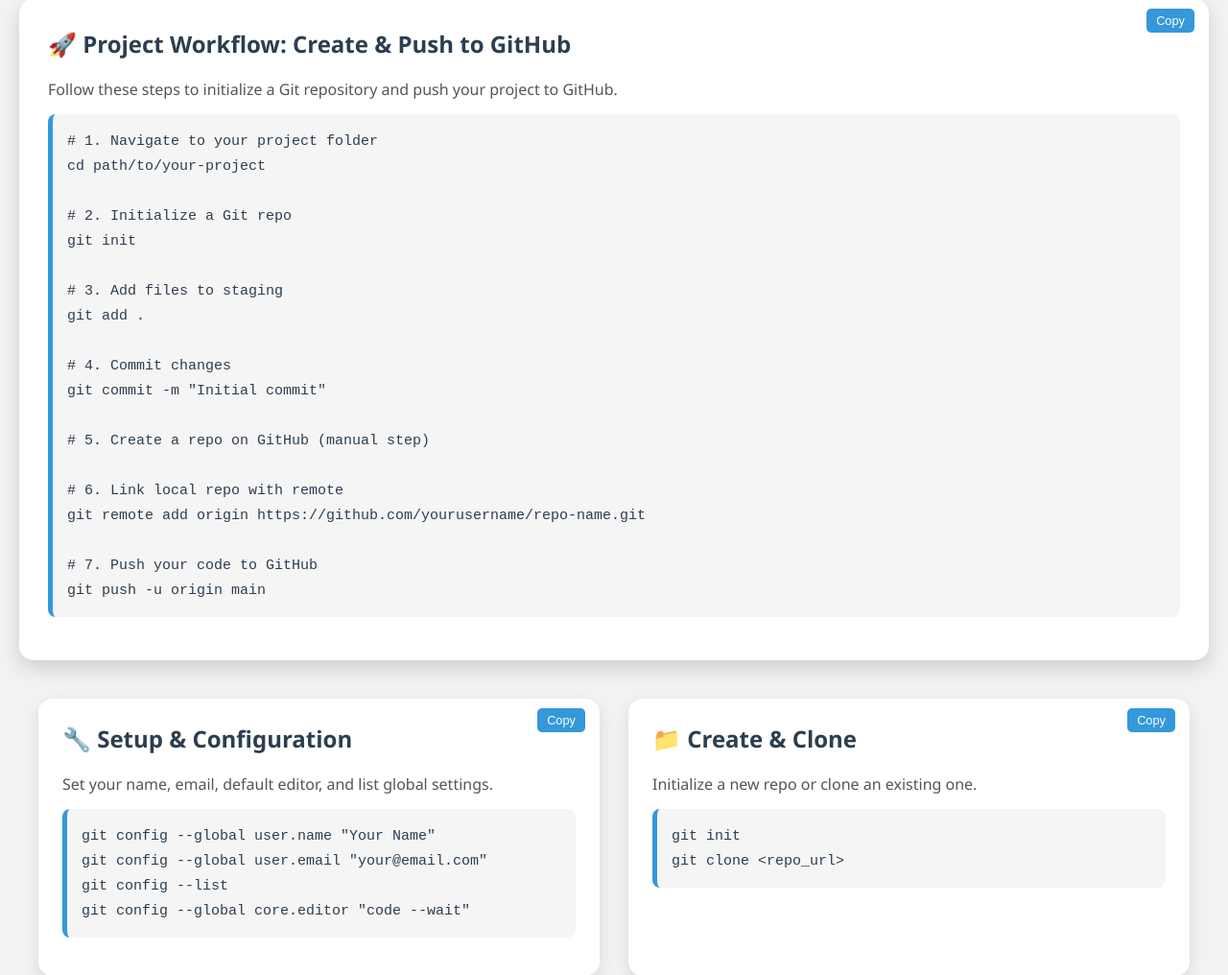
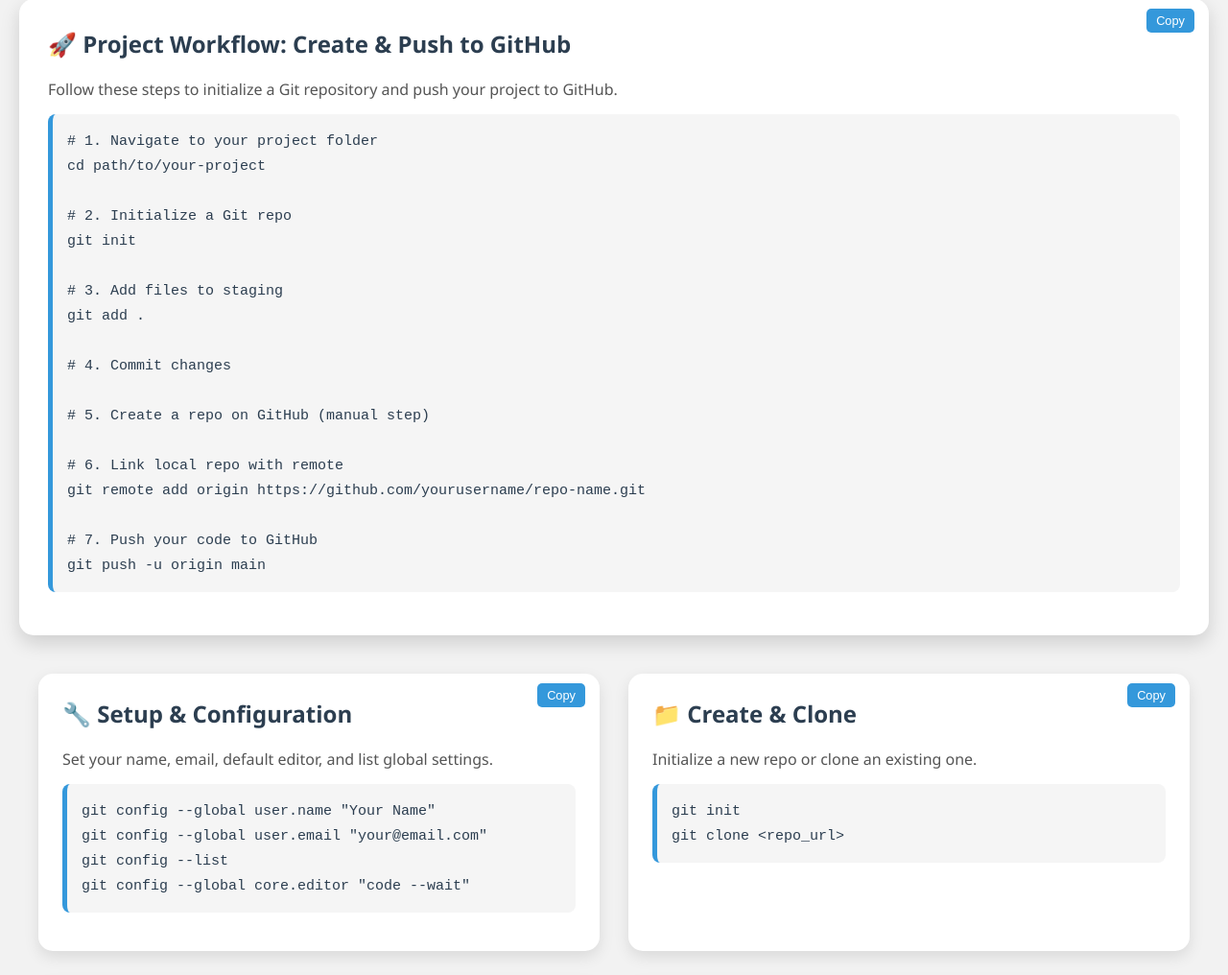
Before and after one commit to Adyaprana/adyaprana.com, a Flask app: template templates/git-commands.html in a window 1280 px wide. Shown: the part 143-1159 px from the top of the page at 96% size. Run offline with Flask 3, Linux system fonts and the light colour scheme; the template is opened without the code that fills it, so the values that code supplies are empty.

Commit message:
Initial commit

```diff
--- a/static/css/style.css
+++ b/static/css/style.css
@@ -1690,6 +1690,7 @@ section {
   transform: translateY(0);
 }
 
+
 /* Loading Animation for Project Cards */
 .project-card.loading {
   pointer-events: none;
--- a/templates/git-commands.html
+++ b/templates/git-commands.html
@@ -118,7 +118,6 @@ git init
 git add .
 
 # 4. Commit changes
-git commit -m "Initial commit"
 
 # 5. Create a repo on GitHub (manual step)
 
```
